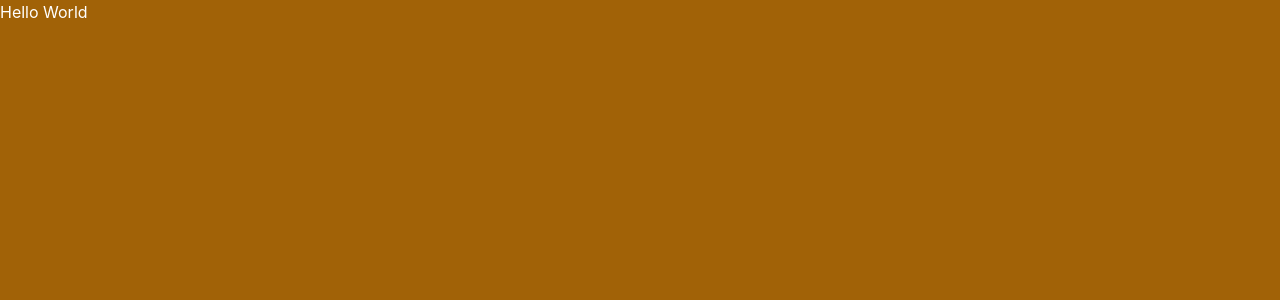
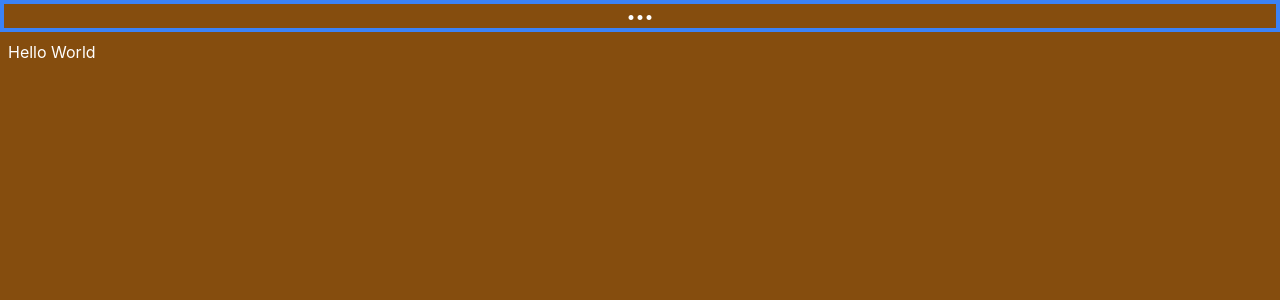
Before and after one commit to nicanordlc/save-manager, a React (Vite) app in the folder frontend/: page /#/ in a window 1280 px wide. Shown: the top 300 px of the page. Built offline with nearby package versions, Linux system fonts and the light colour scheme.

Commit message:
add drag bar

```diff
--- a/frontend/index.html
+++ b/frontend/index.html
@@ -1,5 +1,5 @@
 <!doctype html>
-<html lang="en" style="--wails-draggable:drag" lang="en">
+<html lang="en" lang="en">
   <head>
     <meta charset="UTF-8" />
     <meta name="viewport" content="width=device-width, initial-scale=1.0" />
--- /dev/null
+++ b/frontend/src/components/DraggableBar.tsx
@@ -0,0 +1,17 @@
+import clsx from "clsx";
+
+const DraggableBar = () => {
+  const style = { "--wails-draggable": "drag" } as React.CSSProperties;
+
+  return (
+    <div
+      draggable={false}
+      className={clsx("border-4 border-blue-500 text-center", "no-select")}
+      style={style}
+    >
+      •••
+    </div>
+  );
+};
+
+export default DraggableBar;
--- a/frontend/src/index.css
+++ b/frontend/src/index.css
@@ -13,10 +13,11 @@
   -moz-osx-font-smoothing: grayscale;
 }
 
-img {
+.no-select {
   -webkit-user-select: none;
   -khtml-user-select: none;
   -moz-user-select: none;
   -o-user-select: none;
   user-select: none;
+  cursor: default;
 }
--- a/frontend/src/pages/Home.tsx
+++ b/frontend/src/pages/Home.tsx
@@ -1,5 +1,9 @@
 const Home = () => {
-  return <h1 className="min-h-screen bg-yellow-700">Hello World</h1>;
+  return (
+    <main>
+      <h1>Hello World</h1>
+    </main>
+  );
 };
 
 export default Home;
--- a/frontend/src/pages/Layout.tsx
+++ b/frontend/src/pages/Layout.tsx
@@ -1,5 +1,6 @@
 import clsx from "clsx";
 import { type ReactHTML, type FC } from "react";
+import DraggableBar from "@/components/DraggableBar";
 
 type LayoutProps = {
   container?: keyof ReactHTML;
@@ -15,7 +16,9 @@ const Layout: FC<LayoutProps> = (props) => {
       data-testid="layout"
       className={clsx("min-h-screen bg-yellow-800 text-white", props.className)}
     >
-      {props.children}
+      <DraggableBar />
+
+      <div className="p-2">{props.children}</div>
     </Container>
   );
 };
```
